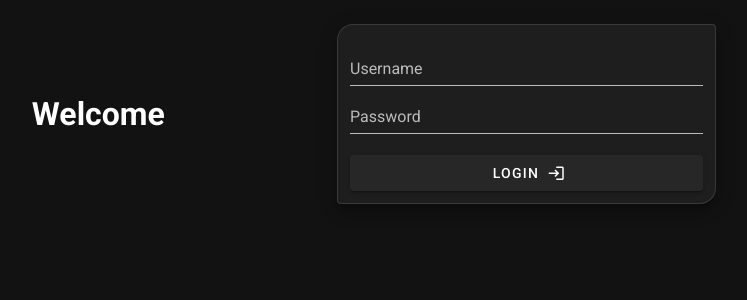
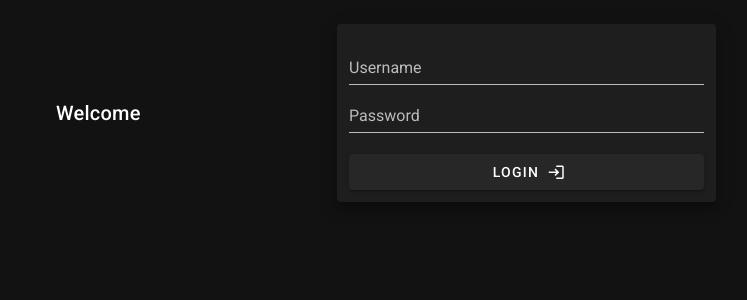
Before and after one commit to alancandourlabs/candourvuetify, a Vue app: page / in a window 1280 px wide. Shown: the top 300 px of the page, without its empty margins (327-1074 px from the left). Built offline with nearby package versions, Linux system fonts and the light colour scheme.

Commit message:
Added font.

```diff
--- a/src/App.vue
+++ b/src/App.vue
@@ -21,6 +21,12 @@
 </script>
 
 <style>
+@import url("https://fonts.googleapis.com/css2?family=Montserrat:wght@100&display=swap");
+
+.title {
+  font-family: 'Montserrat', sans-serif;
+}
+
 .nav-link {
   text-decoration: none;
 }
@@ -29,4 +35,5 @@
   display: unset;
   justify-content: space-around;
 }
+
 </style>
--- a/src/components/Appbar.vue
+++ b/src/components/Appbar.vue
@@ -5,7 +5,7 @@
       <v-avatar>
         <img src="https://cdn.vuetifyjs.com/images/john.jpg" alt="John" />
       </v-avatar>
-      <v-toolbar-title>Alan Avins</v-toolbar-title>
+      <v-toolbar-title class="title">Alan Avins</v-toolbar-title>
       <v-btn icon>
         <v-icon>mdi-dots-vertical</v-icon>
       </v-btn>
--- a/src/components/Login.vue
+++ b/src/components/Login.vue
@@ -2,7 +2,7 @@
   <v-container fluid>
     <v-row no-gutters>
       <v-col>
-        <v-card elevation="10" shaped outlined>
+        <v-card elevation="10" >
           <v-col>
             <v-text-field label="Username" hide-details="auto"></v-text-field>
             <v-text-field label="Password"></v-text-field>
--- a/src/views/Home.vue
+++ b/src/views/Home.vue
@@ -3,7 +3,7 @@
     <v-row justify="center" align="center" align-content="center">
       <v-col cols="12" sm="4">
         <div class="centered">
-          <h1>Welcome</h1>
+          <h1 class="title" >Welcome</h1>
         </div>
       </v-col>
       <v-col cols="12" sm="4">
```
